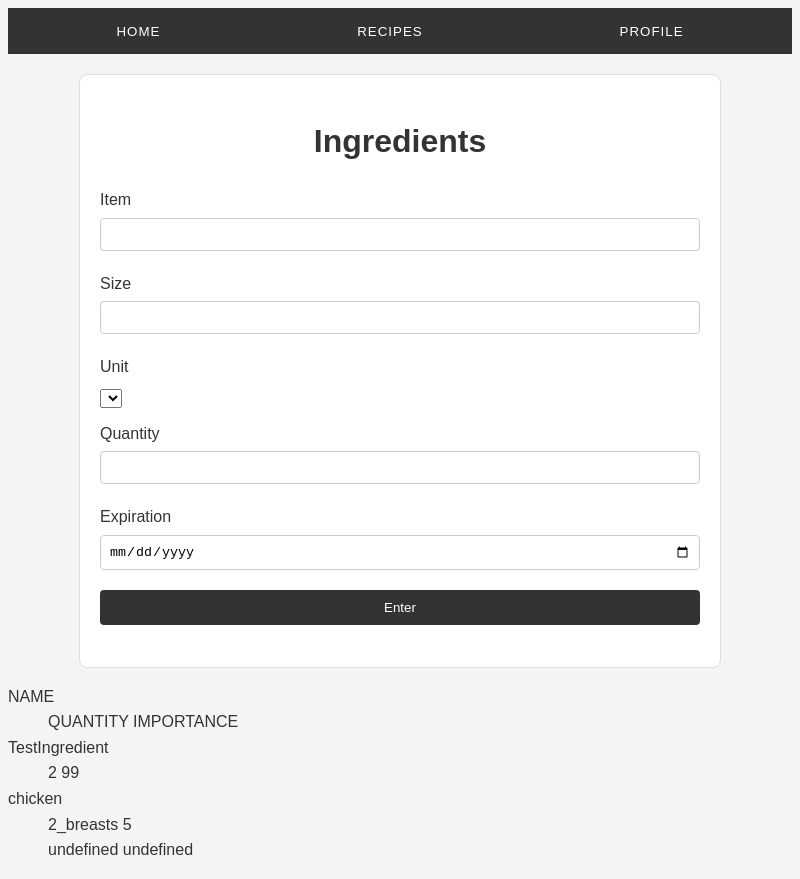
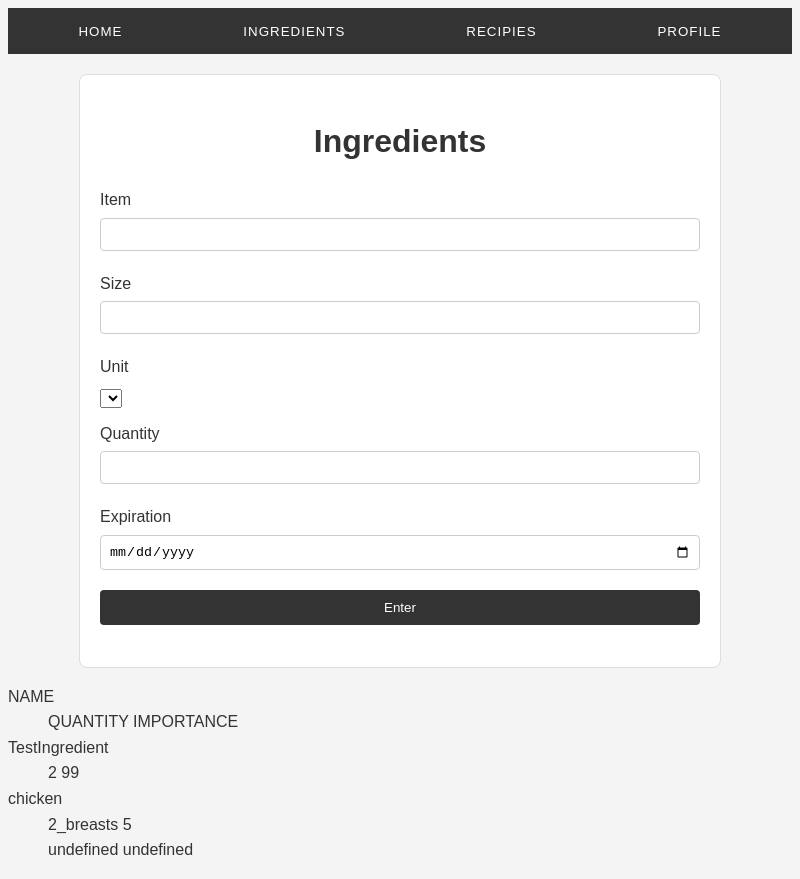
Before and after one commit to Charmander542/EC327-Final-Project, an Electron app: page Ingredients.html in a window 800 px wide. Drawn offline with Linux system fonts and the light colour scheme.

Commit message:
more clean up

```diff
--- a/Ingredients.html
+++ b/Ingredients.html
@@ -10,8 +10,9 @@
 <body>
     <div class="navbar">
         <a href="index.html"><button>Home</button></a>
-        <a href="Recipes.html"><button>Recipes</button></a>
-        <a href="Profile.html" class="right_align"><button>Profile</button></a>
+        <a href="Ingredients.html"><button>Ingredients</button></a>
+        <a href="Recipies.html"><button>Recipies</button></a>
+        <a href="Profile.html"><button>Profile</button></a>
     </div>
     <div class="profile-container">
         <h1 class="profile-title">Ingredients</h1>
```
Also changed, not shown: Profile.html (+2 -1 lines).
